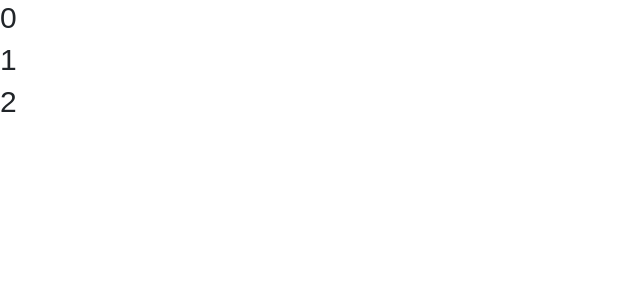
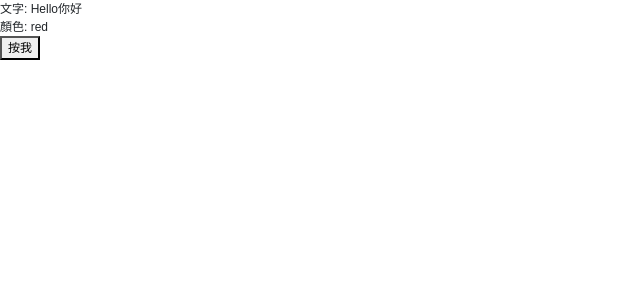
Before and after one commit to Jin22221/react-0108, a React (Create React App) app: page / in a window 1280 px wide. Shown: the top 300 px of the page, without its empty margins (0-640 px from the left). Built offline with nearby package versions, Linux system fonts and the light colour scheme.

Commit message:
2 way of props deconstruct

```diff
--- a/src/0110/1-prop-父母子女元件/Child.js
+++ b/src/0110/1.props解構1-父母子女元件/Child.js
@@ -2,7 +2,7 @@ function Child(props) {
   // 先解構再使用
   const { text, color, foo } = props
   // 子女元件可透過props接收到由父母元件傳遞來的各種資料
-  //console.log(props)
+  console.log(props)
 
   return (
     <>
--- /dev/null
+++ b/src/0110/1.props解構2/Child.js
@@ -0,0 +1,12 @@
+// 在函式傳入值時就解構
+function Child({ text, color, foo }) {
+  return (
+    <>
+      <div>文字: {text}</div>
+      <div>顏色: {color}</div>
+      <button onClick={foo}>按我</button>
+    </>
+  )
+}
+
+export default Child
--- /dev/null
+++ b/src/0110/1.props解構2/Parent.js
@@ -0,0 +1,19 @@
+import Child from './Child'
+
+function Parent() {
+  return (
+    <>
+      <Child
+        text="Hello你好"
+        color="red"
+        price={123}
+        flag={true}
+        foo={() => {
+          alert('hello')
+        }}
+      />
+    </>
+  )
+}
+
+export default Parent
--- a/src/App.js
+++ b/src/App.js
@@ -5,10 +5,10 @@
 // import Counter2 from './0109/6.jsx-inline-if/Counter2'
 // import Counter2 from './0109/7.state/Counter2'
 // import Login from './0109/7.state/Login'
-import Gearing from './0109/8.useEffect連動/Gearing'
-
+// import Gearing from './0109/8.useEffect連動/Gearing'
+import Parent from './0110/1.props解構2/Parent'
 function App() {
-  return <Gearing />
+  return <Parent />
 }
 
 export default App
```
Also changed, not shown: src/0110/1.props解構1-父母子女元件/Parent.js (renamed from src/0110/1-prop-父母子女元件/Parent.js).
